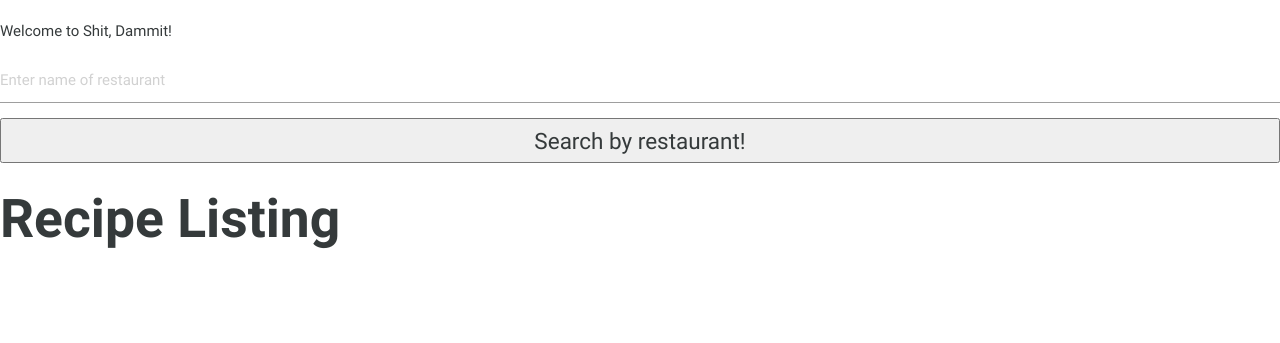
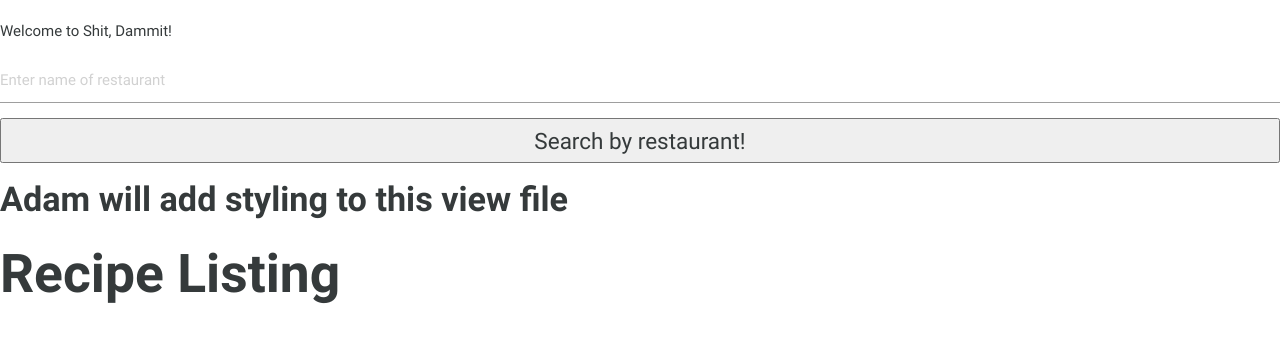
Before and after one commit to CopyChef/CopyChef, a Node server app: page /practice in a window 1280 px wide. Shown: the part 170-513 px from the top of the page. Run offline with Node 20, Linux system fonts and the light colour scheme; data that the repository does not hold is empty; some libraries are stand-ins or nearby versions.

Commit message:
no updates

```diff
--- a/views/practice.hbs
+++ b/views/practice.hbs
@@ -1,3 +1,5 @@
+
+
 <h1>{{title}}</h1>
 <!-- <p>Welcome to {{title}}</p> -->
 <p>
@@ -11,6 +13,8 @@
   </form>
 </div>
 
+
+<h4>Adam will add styling to this view file</h4>
 <h2>Recipe Listing</h2>
 <section id='recipe-listing'>
 </section>
```
Also changed, not shown: 1 other file.
